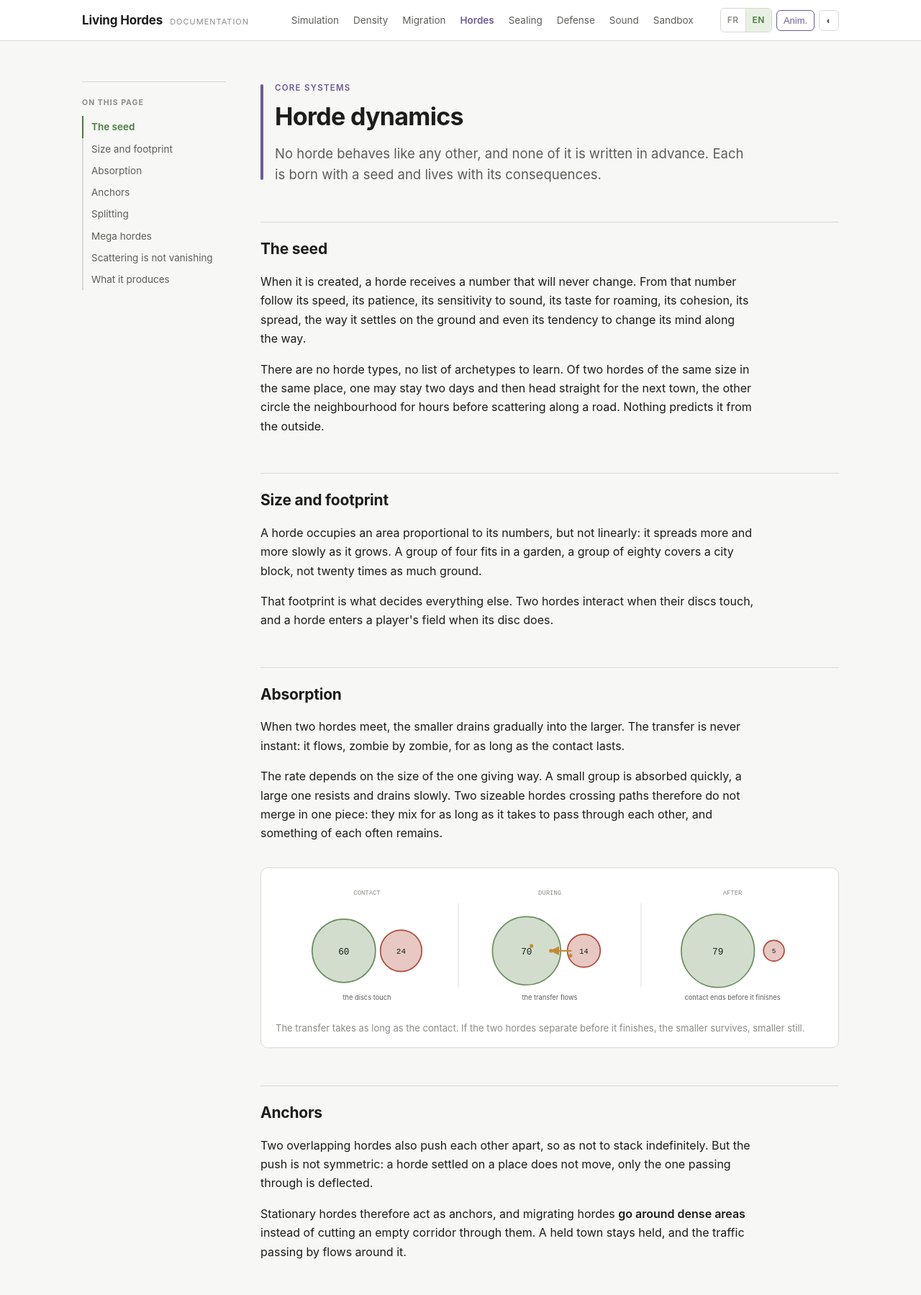
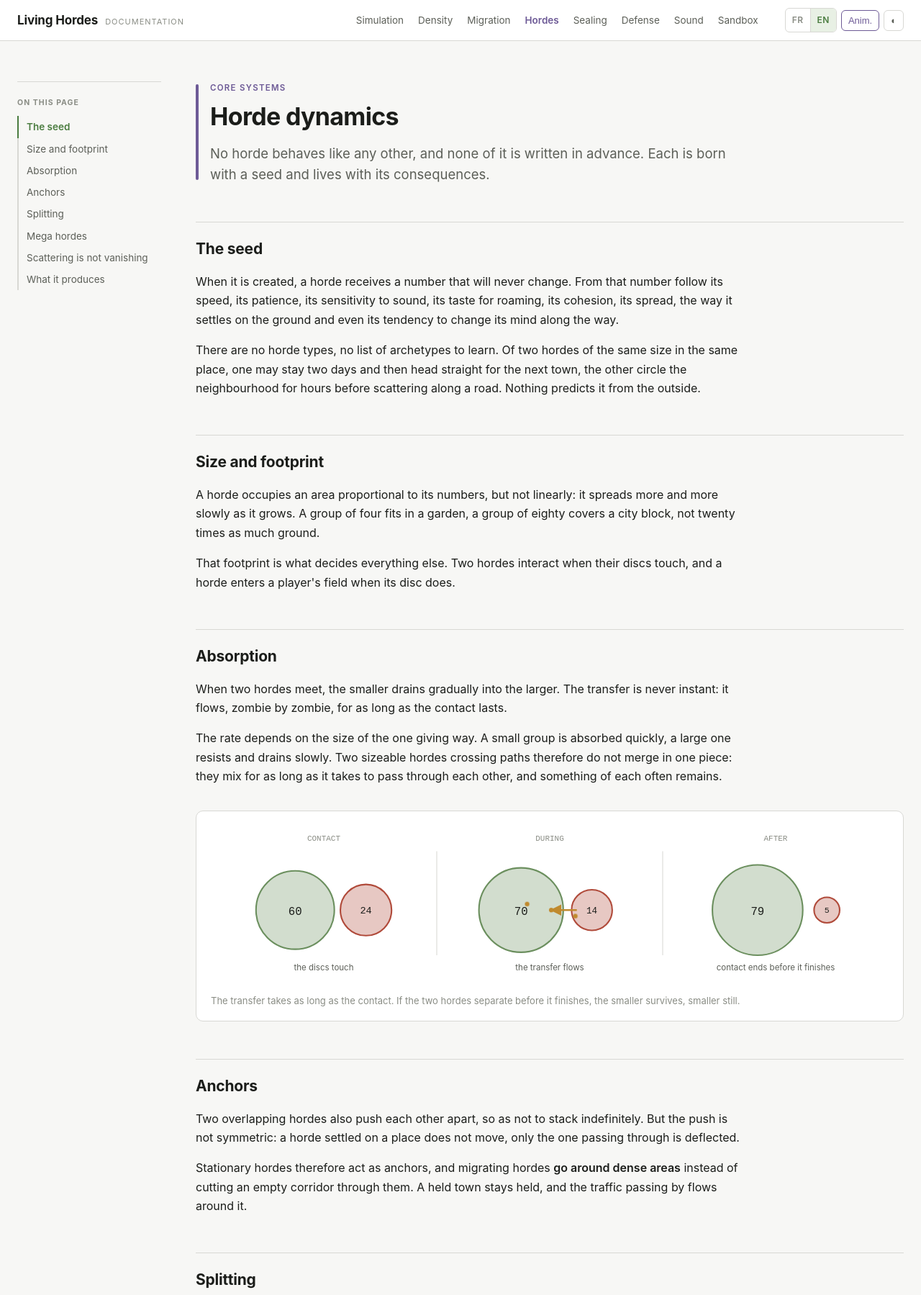
Before and after one commit to Belerion63/Living-Hordes, a plain HTML site: page hordes.html in a window 1280 px wide. Shown: the top 1799 px of the page at 72% size. Drawn offline with Linux system fonts and the light colour scheme.

Commit message:
Widen the page and let the diagrams use the room
The shell was capped at 1100px, which left 820px of empty margin on a 1920
screen. It is now 1360px, driven by a single --shell variable instead of the
five scattered copies of the number.

Two things were capped at the reading measure and should not have been: the
diagrams, which rendered smaller than their design width, and the card grid
on the landing page, which inherited max-width from the generic ul rule and
was stuck at two columns.

Reading measure 68ch to 76ch. Text lines stay bounded, so widening the shell
costs nothing in readability.

Co-Authored-By: Claude Opus 5 <noreply@anthropic.com>

```diff
--- a/assets/site.css
+++ b/assets/site.css
@@ -18,7 +18,12 @@
   --l1: #6b8f5e;
   --l2: #c08a2e;
   --l3: #b04a3a;
-  --measure: 68ch;
+  --measure: 76ch;
+  /* Largeur du cadre de page. Distinct de --page, qui est la couleur d accent.
+     La mesure de lecture ci-dessus reste independante : elargir le cadre
+     n allonge pas les lignes de texte, ca rend de la place aux schemas et
+     reduit le vide lateral. */
+  --shell: 1360px;
 }
 @media (prefers-color-scheme: dark) {
   :root:not([data-theme="light"]) {
@@ -135,7 +140,7 @@ body {
   position: sticky; top: 0; z-index: 20;
 }
 .masthead-inner {
-  max-width: 1100px; margin: 0 auto; padding: 0 24px;
+  max-width: var(--shell); margin: 0 auto; padding: 0 24px;
   display: flex; align-items: center; gap: 28px; flex-wrap: wrap;
 }
 .brand {
@@ -161,7 +166,7 @@ body {
 .themetoggle:hover { color: var(--text); }
 
 /* ---------------------------------------------------------------- layout */
-.wrap { max-width: 1100px; margin: 0 auto; padding: 0 24px; display: flex; gap: 48px; }
+.wrap { max-width: var(--shell); margin: 0 auto; padding: 0 24px; display: flex; gap: 48px; }
 .toc { width: 200px; flex: none; padding-top: 56px; }
 .toc-sticky { position: sticky; top: 84px; }
 .toc h2 {
@@ -292,7 +297,7 @@ details.hood > summary:hover { color: var(--text); }
 }
 .heroband-inner {
   position: relative; z-index: 1;
-  max-width: 1100px; margin: 0 auto; padding: 0 24px; width: 100%;
+  max-width: var(--shell); margin: 0 auto; padding: 0 24px; width: 100%;
 }
 .herotitle {
   margin: 0; font-size: clamp(44px, 7.2vw, 96px); line-height: 0.98;
@@ -361,7 +366,7 @@ details.hood > summary:hover { color: var(--text); }
 
 /* ---------------------------------------------------------------- figure */
 figure {
-  margin: 34px 0; max-width: var(--measure);
+  margin: 34px 0; max-width: 860px;
   background: var(--bg-raised); border: 1px solid var(--rule);
   border-radius: 10px; padding: 20px 20px 16px;
 }
@@ -423,6 +428,9 @@ figure.wide-fig { max-width: none; }
 .cards {
   display: grid; grid-template-columns: repeat(auto-fill, minmax(250px, 1fr));
   gap: 14px; margin: 34px 0 20px; padding: 0; list-style: none;
+  /* La regle generique ul/ol plafonne a la mesure de lecture. Une grille de
+     vignettes n est pas du texte : elle doit occuper toute la largeur. */
+  max-width: none;
 }
 .cards li { margin: 0; }
 .cards a {
@@ -434,12 +442,12 @@ figure.wide-fig { max-width: none; }
   font-size: 15.5px; margin: 0 0 6px; padding: 0; border: 0; color: var(--text);
 }
 .cards p { font-size: 13.5px; color: var(--text-dim); margin: 0; }
-.wide { max-width: 1100px; margin: 0 auto; padding: 0 24px; }
+.wide { max-width: var(--shell); margin: 0 auto; padding: 0 24px; }
 
 /* ---------------------------------------------------------------- footer */
 footer { border-top: 1px solid var(--rule); margin-top: 40px; background: var(--bg-raised); }
 .footer-inner {
-  max-width: 1100px; margin: 0 auto; padding: 26px 24px 40px;
+  max-width: var(--shell); margin: 0 auto; padding: 26px 24px 40px;
   font-size: 13.5px; color: var(--text-faint);
   display: flex; gap: 20px; flex-wrap: wrap; justify-content: space-between;
 }
--- a/hordes.html
+++ b/hordes.html
@@ -4,7 +4,7 @@
 <meta charset="utf-8">
 <meta name="viewport" content="width=device-width, initial-scale=1">
 <title>Dynamique des hordes - Living Hordes</title>
-<link rel="stylesheet" href="assets/site.css?v=6">
+<link rel="stylesheet" href="assets/site.css?v=7">
 <script>
 (function () {
   var d = document.documentElement, t = null, l = null;
```
Also changed, not shown: defense.html (+1 -1 lines), density.html (+1 -1 lines), index.html (+1 -1 lines), migration.html (+1 -1 lines), sandbox.html (+1 -1 lines), sealing.html (+1 -1 lines), simulation.html (+1 -1 lines), sound.html (+1 -1 lines).
